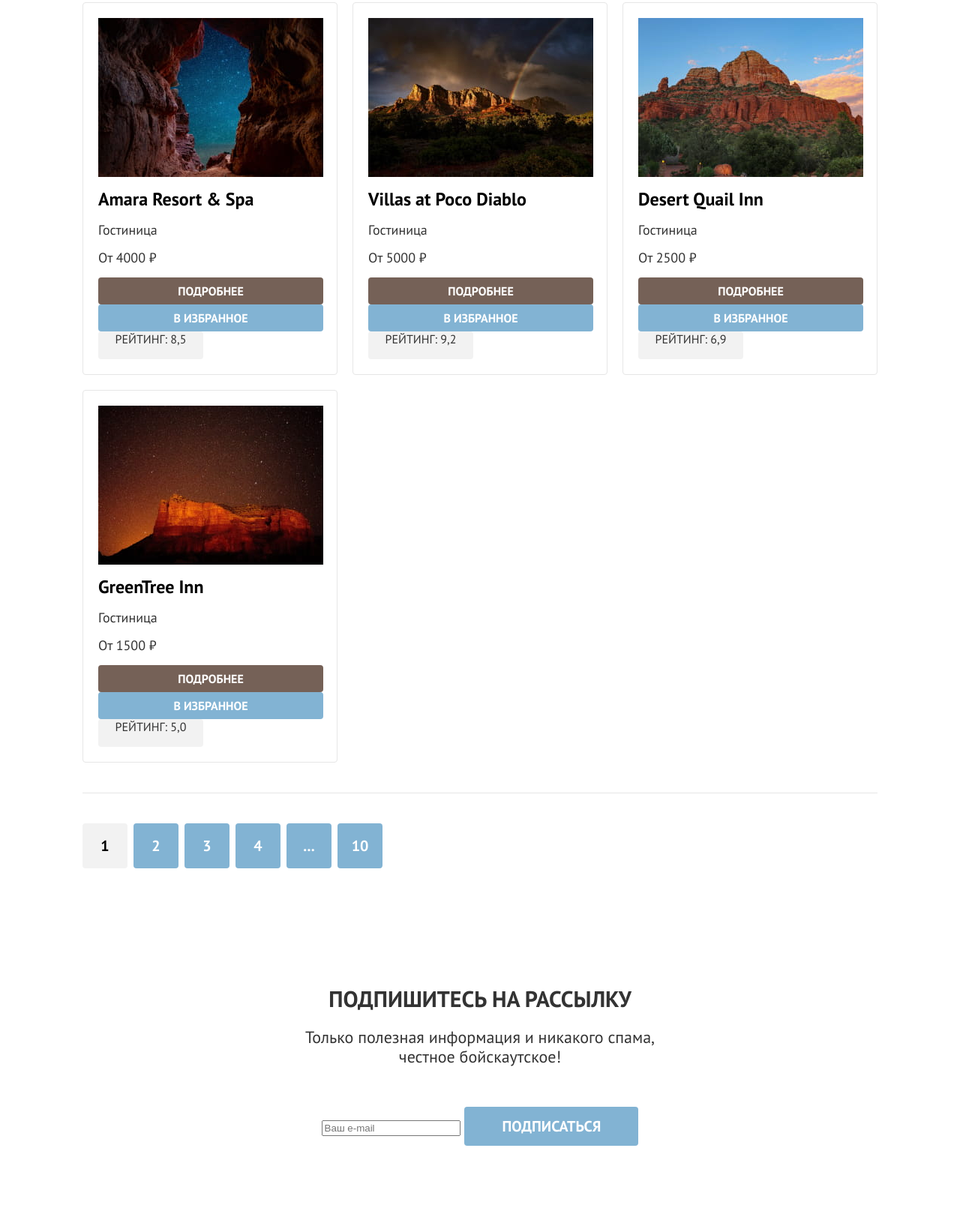
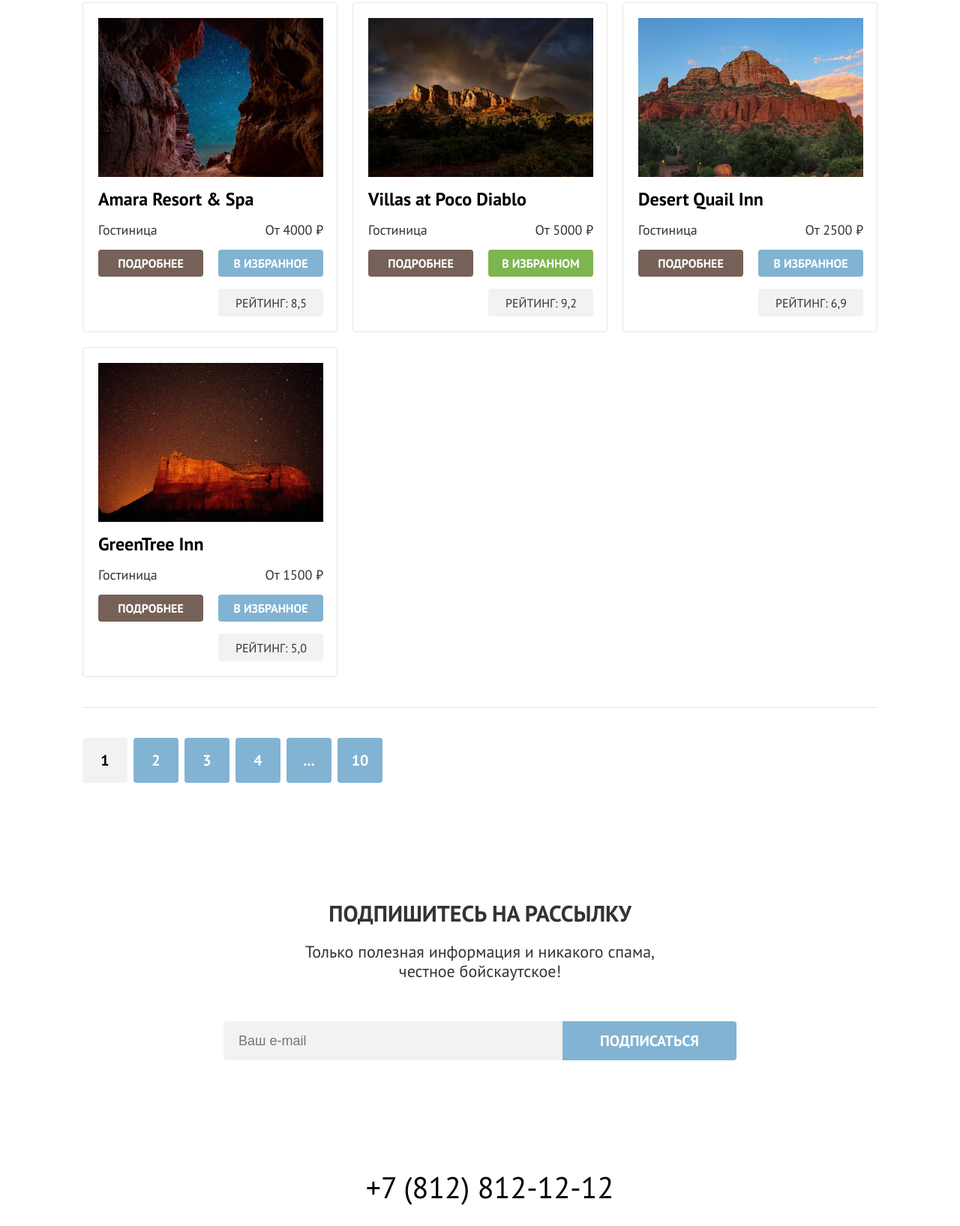
Before and after one commit to htmlacademy-htmlcss/2490327-sedona-40, a plain HTML site: page catalog.html in a window 1280 px wide. Shown: the part 620-2255 px from the top of the page at 75% size. Drawn offline with Linux system fonts and the light colour scheme.

Commit message:
Добавляет мелкие сетки на гридах

```diff
--- a/catalog.html
+++ b/catalog.html
@@ -53,7 +53,7 @@
             <h1 class="filter-header-title">Гостиницы Седоны</h1>
             <ul class="breadcrumbs-list">
               <li class="breadcrumbs-item breadcrumbs-item-home">
-                <a class="breadcrumbs-link" href="index.html">Главная</a>
+                <a class="breadcrumbs-link visually-hidden" href="index.html">Главная</a>
               </li>
               <li class="breadcrumbs-item">
                 <a class="breadcrumbs-link" aria-current="page">Гостиницы</a>
@@ -193,7 +193,7 @@
             <span class="object-card-type">Гостиница</span>
             <span class="object-card-price">От 5000 ₽</span>
             <a class="object-card-button button" href="#">Подробнее</a>
-            <button type="button" class="object-card-button-favourites button-current">В избранное</button>
+            <button type="button" class="object-card-button-favourites button-current">В избранном</button>
             <div class="stars">
               <span class="visually-hidden">4 звезды</span>
             </div>
--- a/styles/styles.css
+++ b/styles/styles.css
@@ -395,12 +395,32 @@ body {
   max-width: 475px;
 }
 
-.button-subscribe {
+.subscribe-form {
+  display: grid;
+  grid-template-columns: auto 1fr;
+  width: 684px;
+  box-sizing: border-box;
+}
+
+.subscribe-form button {
   font-size: 20px;
   line-height: 36px;
   min-height: 52px;
   padding: 8px 50px;
   background-color: #82B3D3;
+  border-radius: 0 4px 4px 0;
+}
+
+.subscribe-form input {
+  width: 452px;
+  min-height: 52px;
+  padding: 12px 20px;
+  background-color: #F2F2F2;
+  border: none;
+  border-radius: 4px 0 0 4px;
+  box-sizing: border-box;
+  font-size: 18px;
+  line-height: 24px;
 }
 
 .page-foother {
@@ -589,44 +609,38 @@ body {
 }
 
 .object-list {
-  display: flex;
-  flex-wrap: wrap;
-  justify-content: flex-start;
+  display: grid;
+  gap: 20px;
+  grid-template-columns: repeat(3, 340px);
   padding: 0;
   margin: 0;
-  padding-bottom: 20px;
+  padding-bottom: 40px;
   border-bottom: #E6E6E6 1px solid;
   margin-bottom: 40px;
   list-style-type: none;
 }
 
 .object-card {
-  display: flex;
-  flex-direction: column;
-  flex-wrap: wrap;
-  width: 340px;
+  display: grid;
+  grid-template-columns: repeat(2, 140px);
+  gap: 16px 20px;
   padding: 20px;
   border: 1px solid #E6E6E6;
   border-radius: 4px;
-  margin-right: 20px;
-  margin-bottom: 20px;
-}
-
-.object-card:nth-child(3n) {
-  margin-right: 0;
 }
 
 .object-card-link {
+  grid-column: 1 / -1;
   display: flex;
   flex-direction: column;
   color: #000000;
   text-decoration: none;
-  margin-bottom: 16px;
 }
 
 .object-card-image {
   display: block;
   order: -1;
+  object-fit: contain;
   margin-bottom: 16px;
 }
 
@@ -641,16 +655,13 @@ body {
   font-weight: 400;
   font-size: 18px;
   line-height: 1.16667;
-  margin-top: 0;
-  margin-bottom: 16px;
 }
 
 .object-card-price {
   font-weight: 400;
   font-size: 18px;
   line-height: 1.16667;
-  margin-top: 0;
-  margin-bottom: 16px;
+  justify-self: end;
 }
 
 .object-card-button {
@@ -662,6 +673,10 @@ body {
   text-transform: uppercase;
   text-align: center;
   min-height: 0;
+}
+
+.object-card-button-favourites {
+  background-color: #82B3D3;
 }
 
 .button-current {
@@ -680,14 +695,11 @@ body {
   cursor: pointer;
 }
 
-.object-card-button-favourites {
-  background-color: #82B3D3;
-}
-
 .object-rating {
   border-radius: 4px;
   width: 140px;
-  height: 37px;
+  min-height: 37px;
+  padding: 9px 22px 8px 23px;
   font-size: 16px;
   line-height: 1.25;
   text-transform: uppercase;
```
Also changed, not shown: index.html (+2 -2 lines).
